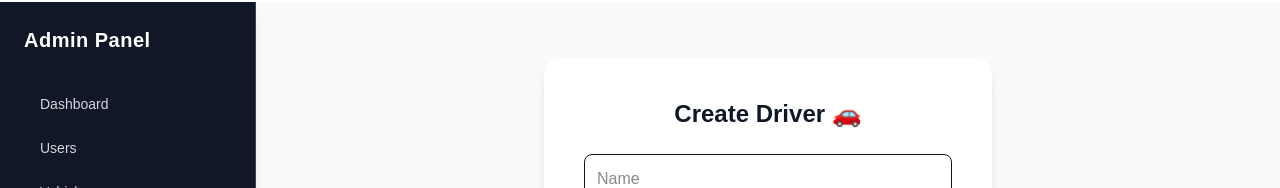
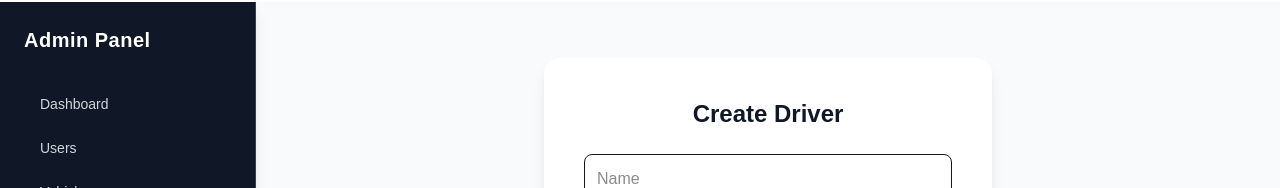
Before and after one commit to beingharisali/full-stack-fwms-next, a Next.js app: page /driver/create in a window 1280 px wide. Shown: the part 95-283 px from the top of the page. Built offline with nearby package versions, Linux system fonts and the light colour scheme; no server answers; sample sign-in values are in the browser's storage.

Commit message:
made changes

```diff
--- a/app/driver/create/page.tsx
+++ b/app/driver/create/page.tsx
@@ -5,6 +5,8 @@ import { useRouter } from "next/navigation";
 import { createDriver } from "../../../services/driver.api";
 import Sidebar from "../../component/sidebar";
 import Navbar from "../../component/navbar";
+
+
 
 export default function CreateDriver() {
 	const router = useRouter();
@@ -34,18 +36,20 @@ export default function CreateDriver() {
 			setLoading(true);
 
 			// send email and password so driver can login
-			await createDriver({
+			const res = await createDriver({
 				name,
 				email,
 				password,
 				licenseNumber,
 				licenseType,
 			});
+			console.log(res.msg)
 
 			router.push("/driver");
-		} catch (error) {
+		} catch (error: any) {
 			console.error("Failed to create driver:", error);
-			alert("Failed to create driver. Please try again.");
+			alert(error.response.data.msg)
+
 		} finally {
 			setLoading(false);
 		}
@@ -60,7 +64,7 @@ export default function CreateDriver() {
 				<main className="flex flex-1 items-center justify-center p-6">
 					<div className="w-full max-w-md rounded-2xl bg-white p-10 shadow-lg">
 						<h1 className="mb-6 text-center text-2xl font-bold text-gray-900">
-							Create Driver 🚗
+							Create Driver
 						</h1>
 
 						<div className="flex flex-col gap-4">
--- a/app/layout.tsx
+++ b/app/layout.tsx
@@ -1,7 +1,5 @@
-
-
+import { Toaster } from "react-hot-toast";
 import "./globals.css";
-
 
 export default function RootLayout({
   children,
@@ -12,10 +10,9 @@ export default function RootLayout({
     <html lang="en">
       <body>
 
-
+        <Toaster position="top-right" />
 
         {children}
-
       </body>
     </html>
   );
--- a/services/driver.api.ts
+++ b/services/driver.api.ts
@@ -92,7 +92,7 @@ export const createDriver = async (data: {
         if (axios.isAxiosError(err)) {
             // Priority: Backend Msg -> Backend Error -> Axios Message
             const serverMsg = err.response?.data?.msg || err.response?.data?.error || err.message;
-            console.error("Create Driver Error:", serverMsg);
+            console.log("Create Driver Error:", serverMsg);
         } else {
             console.error("Unexpected Create Driver Error:", err);
         }
```
